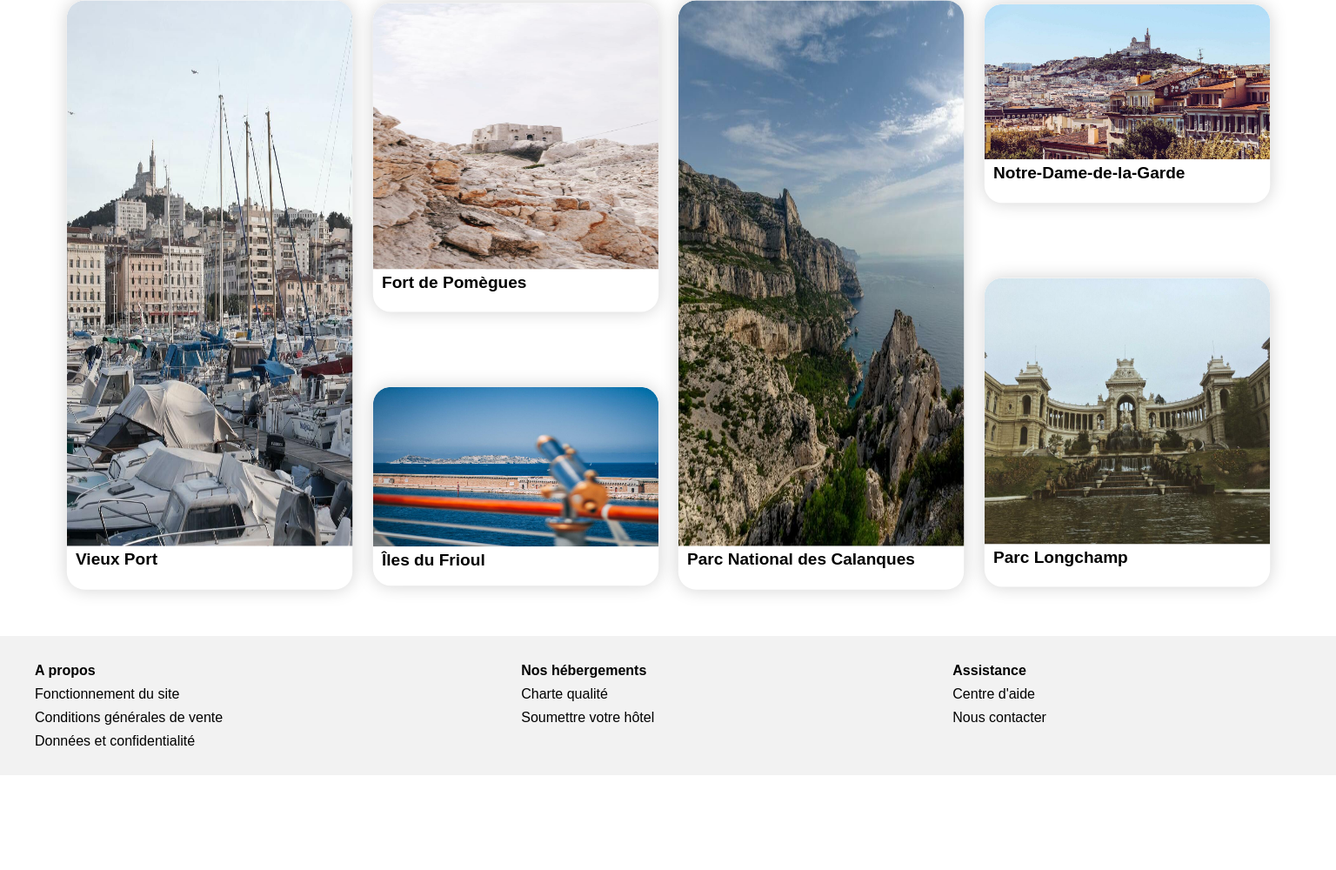
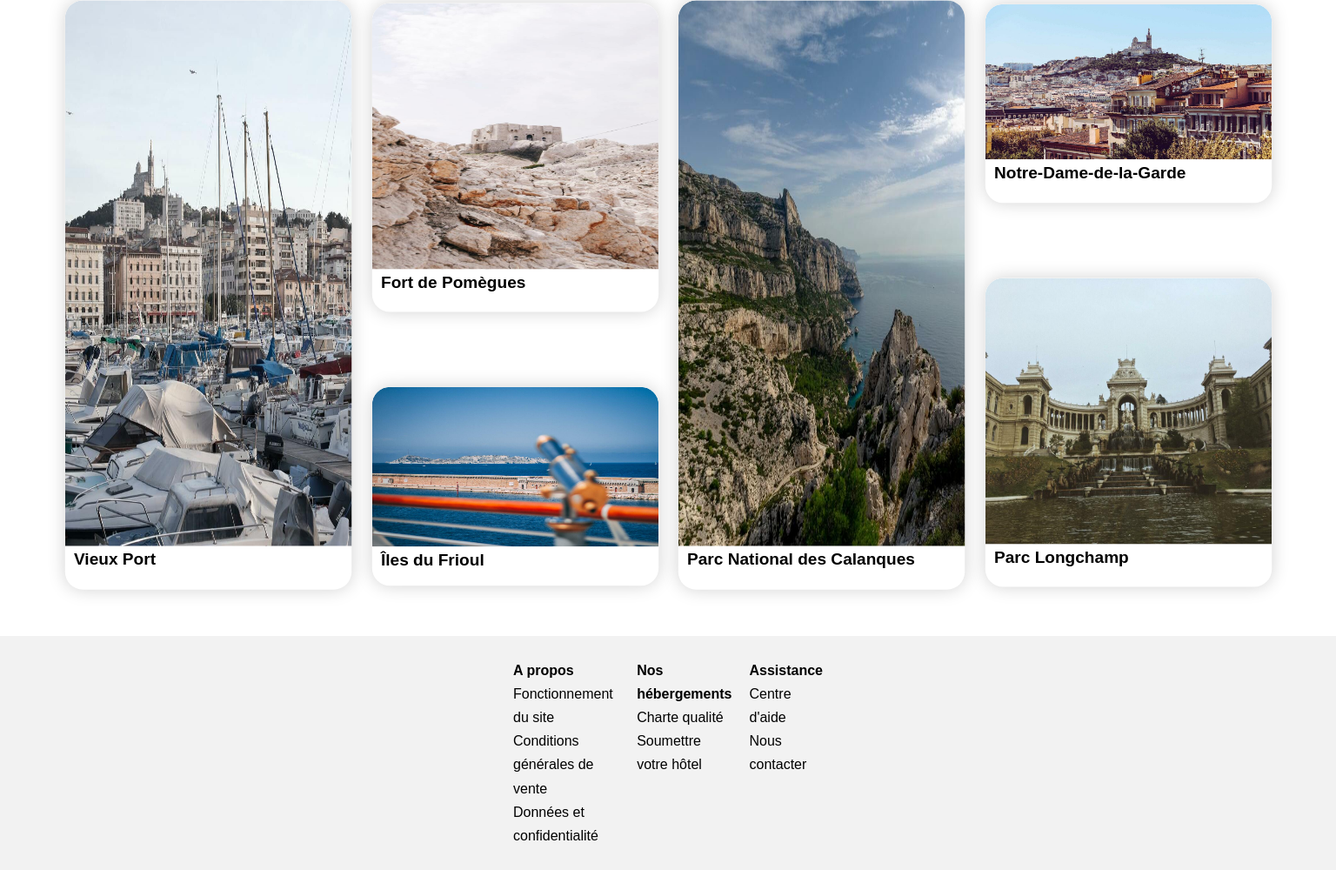
Before and after one commit to Arev-tech/CamilleMartignac_2_10062021, a plain HTML site: page index.html in a window 1536 px wide. Shown: the part 1303-2303 px from the top of the page at 87% size. Before the commit the page ends 2194 px from the top, so only its background shows below. Drawn offline with Linux system fonts and the light colour scheme; a web font is replaced by a local one.

Commit message:
responsive 4K

```diff
--- a/style.css
+++ b/style.css
@@ -1087,7 +1087,7 @@ footer{
 header{
     max-width: 1440px;
     margin: auto;
-    padding: 0 2rem;
+    padding: 0 30px;
     box-sizing: border-box;
 }
 
@@ -1098,7 +1098,13 @@ header{
 main{
     max-width: 1440px;
     margin: auto;
-    padding: 0 2rem;
+    padding: 0 30px;
+    box-sizing: border-box;
+}
+
+footer{
+    margin: auto;
+    padding: 0 580px;
     box-sizing: border-box;
 }
 
```
